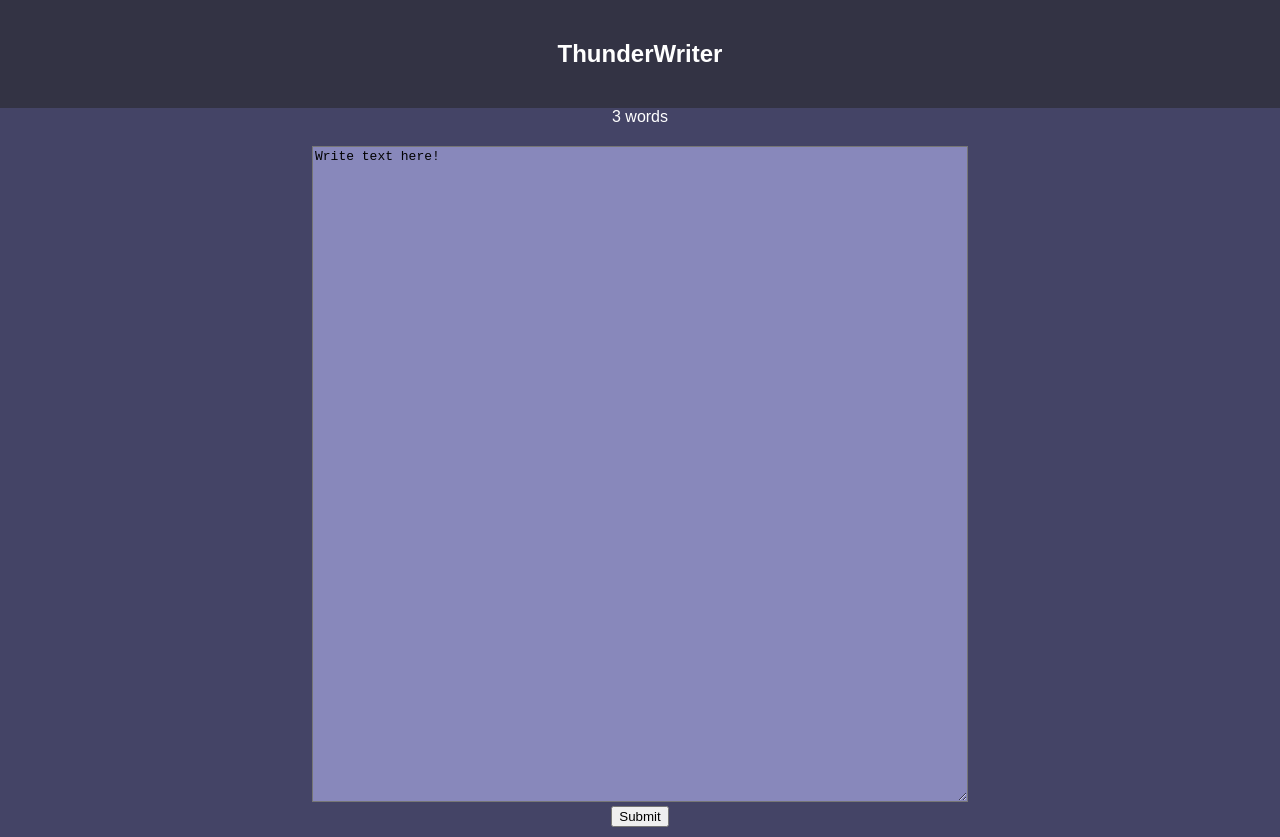
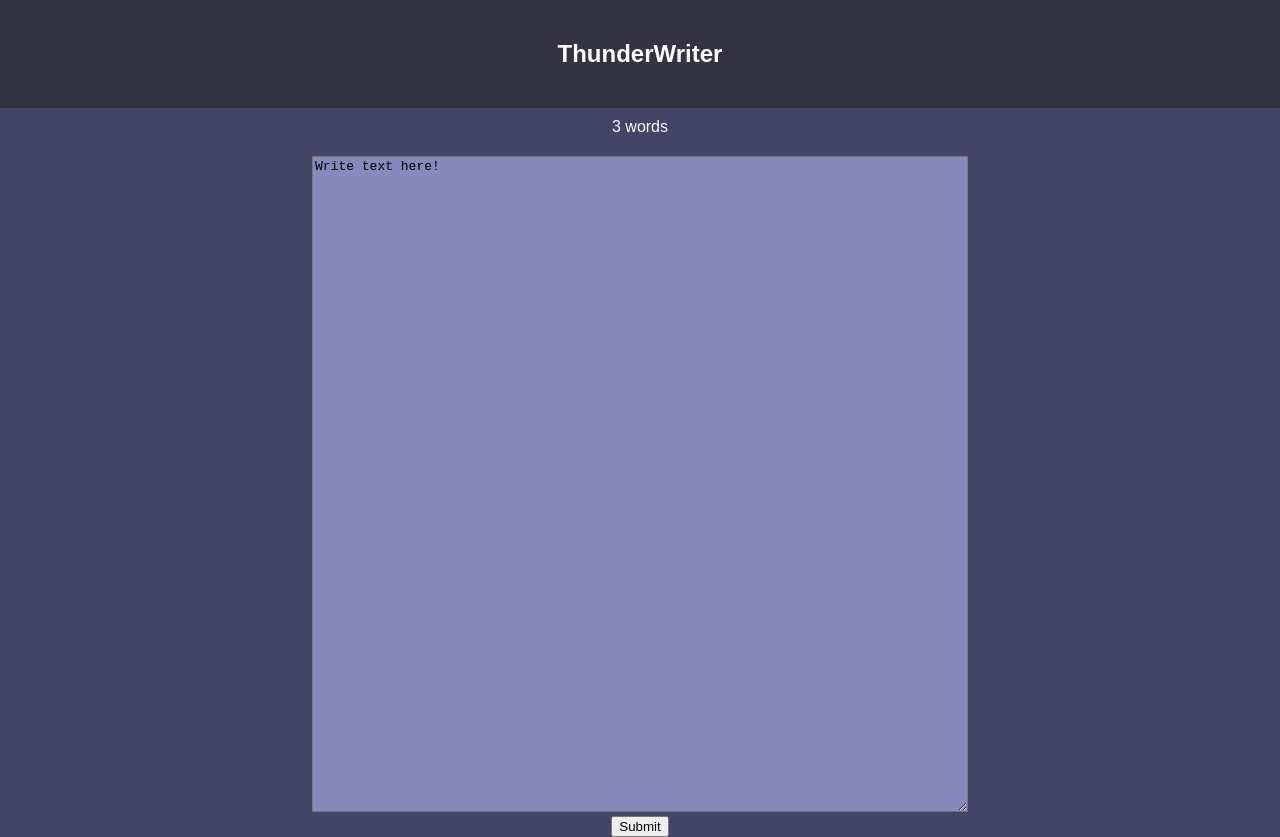
Before and after one commit to dhbradshaw/thunderwriter, a React (Create React App) app: page / in a window 1280 px wide. Built offline with nearby package versions, Linux system fonts and the light colour scheme.

Commit message:
Styling tweaks

```diff
--- a/src/Preferences.js
+++ b/src/Preferences.js
@@ -68,7 +68,7 @@ class Preferences extends React.Component {
 
   render() {
     return (
-      <form onSubmit={this.handleSubmit}>
+      <form onSubmit={this.handleSubmit} style={{ backgroundColor: 'grey' }}>
         <Input
           label={'App Background'}
           name={'appBackground'}
--- a/src/TextEntry.js
+++ b/src/TextEntry.js
@@ -33,7 +33,7 @@ class TextEntry extends Component {
       style.backgroundColor = 'red'
     }
     return (
-      <form onSubmit={this.handleSubmit}>
+      <form onSubmit={this.handleSubmit} style={{ paddingTop: '10px' }}>
         <div>
           <label style={{ color: 'white' }}>
             {this.state.count} words
```
